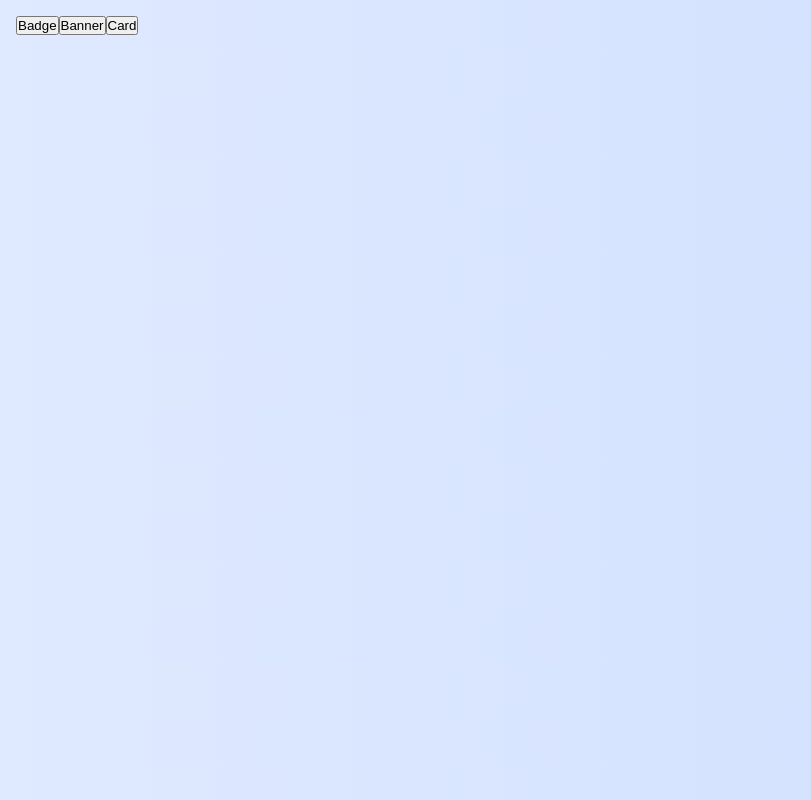
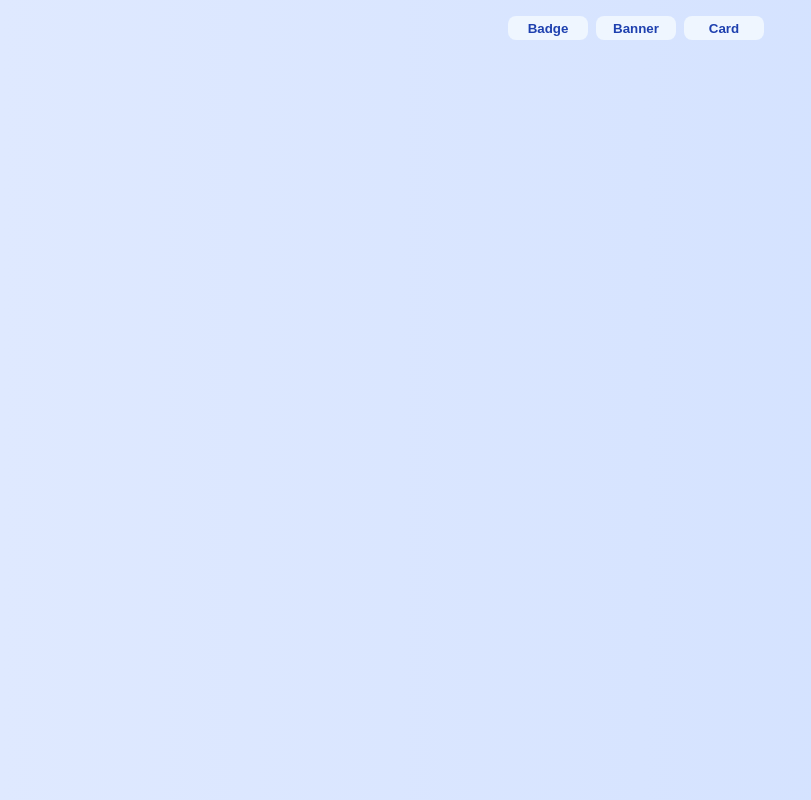
Before and after one commit to vishalicious213/component-library, a React (Vite) app: page / in a window 1280 px wide. Shown: the whole page, without its empty margins (0-811 px from the left). Built offline with nearby package versions, Linux system fonts and the light colour scheme.

Commit message:
App: styled buttons

```diff
--- a/index.css
+++ b/index.css
@@ -41,6 +41,27 @@ h3 {
 
 .container {
     margin: .5rem 0 1rem;
+}
+
+.buttons {
+    text-align: center;
+}
+
+.option {
+    width: 5rem;
+    height: 1.5rem;
+    margin-right: .5rem;
+    border: none;
+    border-radius: .5rem;
+    color: #1E40AF;
+    background: #EFF6FF;
+    font-weight: bold;
+}
+
+.option:hover {
+    cursor: pointer;
+    color: #EFF6FF;
+    background: #405cb6;
 }
 
 /* BADGES */
--- a/src/App.jsx
+++ b/src/App.jsx
@@ -13,9 +13,11 @@ const App = () => {
 
     return (
         <div id="app">
-            <button onClick={() => handleClick("badge")}>Badge</button>
-            <button onClick={() => handleClick("banner")}>Banner</button>
-            <button onClick={() => handleClick("card")}>Card</button>
+            <div className="buttons">
+                <button className="option" onClick={() => handleClick("badge")}>Badge</button>
+                <button className="option" onClick={() => handleClick("banner")}>Banner</button>
+                <button className="option" onClick={() => handleClick("card")}>Card</button>
+            </div>
 
             <div>
                 {
```
